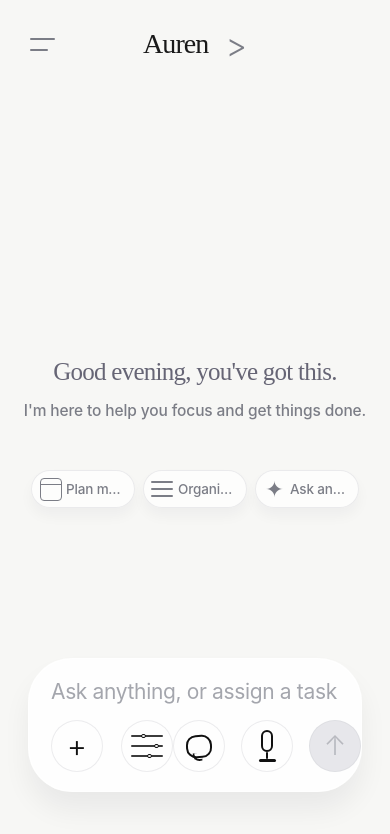
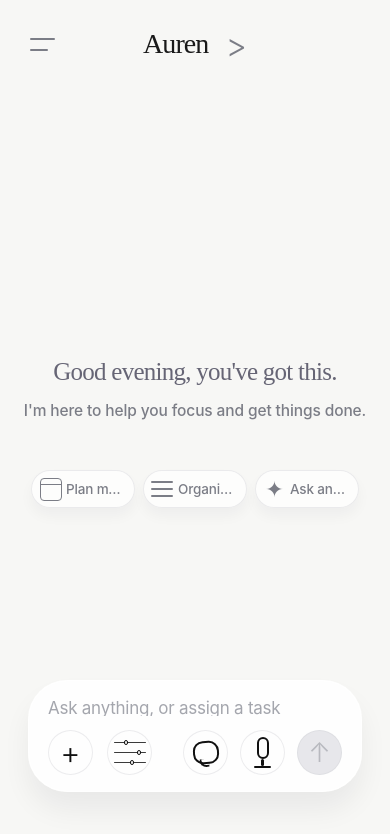
Before and after one commit to miromnb-coder/Auren, a React Native app: screen / in a window 390 px wide. Shown: the top 834 px of the page. Built offline with nearby package versions, Linux system fonts and the light colour scheme.

Commit message:
Resize composer to match reference mockup

```diff
--- a/src/components/AurenComposer.tsx
+++ b/src/components/AurenComposer.tsx
@@ -5,7 +5,7 @@ import { ChatIcon, ControlsIcon, MicIcon, PlusIcon, SendIcon } from './AurenIcon
 export function AurenComposer() {
   return (
     <View style={styles.shell}>
-      <Text style={styles.placeholder}>Ask anything, or assign a task</Text>
+      <Text style={styles.placeholder} numberOfLines={1}>Ask anything, or assign a task</Text>
       <View style={styles.actionsRow}>
         <View style={styles.leftActions}>
           <Pressable style={styles.iconButton}><PlusIcon /></Pressable>
@@ -24,24 +24,24 @@ export function AurenComposer() {
 const styles = StyleSheet.create({
   shell: {
     width: '100%',
-    minHeight: 132,
-    borderRadius: 44,
+    height: 112,
+    borderRadius: 39,
     borderWidth: 1,
-    borderColor: 'rgba(255,255,255,0.78)',
+    borderColor: 'rgba(255,255,255,0.82)',
     backgroundColor: colors.surfaceStrong,
-    paddingHorizontal: 22,
-    paddingTop: 20,
-    paddingBottom: 19,
+    paddingHorizontal: 19,
+    paddingTop: 17,
+    paddingBottom: 16,
     overflow: 'hidden',
     ...shadows.soft,
   },
   placeholder: {
     color: colors.mutedSoft,
-    fontSize: 21,
-    letterSpacing: -0.35,
+    fontSize: 17,
+    letterSpacing: -0.25,
   },
   actionsRow: {
-    marginTop: 16,
+    marginTop: 14,
     flexDirection: 'row',
     alignItems: 'center',
     justifyContent: 'space-between',
@@ -49,16 +49,16 @@ const styles = StyleSheet.create({
   leftActions: {
     flexDirection: 'row',
     alignItems: 'center',
-    gap: 18,
+    gap: 14,
   },
   rightActions: {
     flexDirection: 'row',
     alignItems: 'center',
-    gap: 16,
+    gap: 12,
   },
   iconButton: {
-    width: 52,
-    height: 52,
+    width: 45,
+    height: 45,
     borderRadius: 999,
     borderWidth: 1,
     borderColor: colors.border,
```
